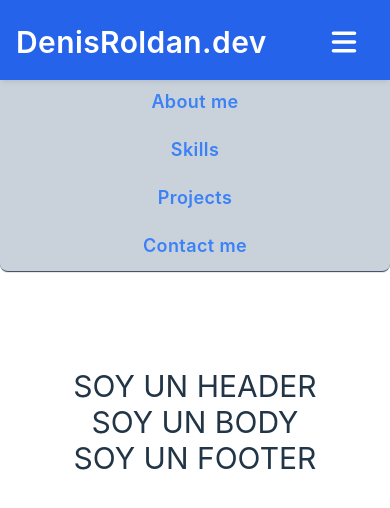
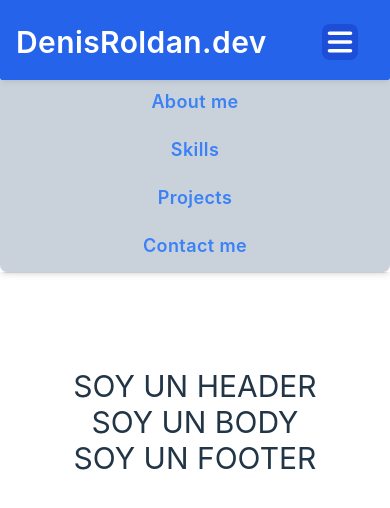
Before and after one commit to denisrold/Portfolio, a React (Vite) app in the folder portfolio/: page / in a window 390 px wide. Both pictures are taken after a click on the icon 344 px from the left and 42 px from the top of the page. Shown: the top 508 px of the page. Built offline with nearby package versions, Linux system fonts and the light colour scheme.

Commit message:
NavBar finished

```diff
--- a/portfolio/src/assets/TailwindCustom.jsx
+++ b/portfolio/src/assets/TailwindCustom.jsx
@@ -1 +1 @@
-export const customList = "w-full pt-2  h-12 border-black border-t-0 text-blue-500 md:text-white md:border-none md:pt-0 flex-2 mr-8 cursor-pointer md:hover:text-blue-500"
+export const customList = "w-full pt-2  h-12 border-black border-t-0 active:bg-blue-700 md:active:bg-transparent md:active:scale-95 active:bg-opacity-50 active:text-white text-blue-500 md:text-white md:border-none md:pt-0 flex-2 mr-8 cursor-pointer md:hover:text-blue-500"
--- a/portfolio/src/components/views/Navbar.jsx
+++ b/portfolio/src/components/views/Navbar.jsx
@@ -4,25 +4,32 @@ import { useState } from 'react';
 import { customList } from '../../assets/TailwindCustom';
 
 const Navbar=()=>{
+    //BarState
     const [isMenuOpen, setMenuOpen] = useState(false);
+    //BarHandler
     const toggleMenu = () => {
       setMenuOpen(!isMenuOpen);
     };
 
     return (
-        <nav className="h-20 z-10  w-full bg-blue-600 font-semibold fixed top-0 left-0 p-4 md:px-4 lg:px-36 text-white tracking-wide shadow-md shadow-bottom">
-            <FontAwesomeIcon icon={faBars} onClick={toggleMenu} className='m-4 mt-3 float-right md:hidden w-7 h-7'/>
+        <nav className="fixed h-20 z-10 rounded-b-sm w-full bg-blue-600 font-semibold  top-0 left-0 p-4 md:px-4 lg:px-36 text-white tracking-wide shadow-md shadow-bottom">
+            <FontAwesomeIcon
+             icon={faBars}
+             onClick={toggleMenu}
+             className={`m-4 mt-2 float-right md:hidden w-7 h-7 bg-none rounded-lg border-4 border-transparent  ${isMenuOpen ? 'bg-blue-700 rounded-lg border-4 border-blue-700 ':'bg-none'}`}
+             />
             <div className="w-full md:flex justify-between">
-                <span className="block text-3xl mt-2 mr-40 md:flex md:mt-1 md:text-2xl md:ml-5 md:mr-20 lg:text-3xl lg:mr-0 mt-1 lg:ml-10">DenisRoldan.dev</span>
-                <ul className={`${isMenuOpen ? ' border-b border-0 rounded-lg rounded-t-none absolute w-full left-0 mt-5 bg-slate-400 bg-opacity-50 z-0' : 'hidden'}  md:border-none md:w-fit md:bg-transparent md:relative md:text-white md:flex md:mt-4 my-2 mr-8 mt-3 text-lg hover:transition-all duration-300}`}>
+                <span className="block text-3xl mt-2 mr-40 md:flex md:mt-1 md:text-2xl md:ml-5 md:mr-20 lg:text-3xl lg:mr-0 lg:ml-10">DenisRoldan.dev</span>
+                <ul className={`${isMenuOpen ? 'border-b border-0 rounded-lg rounded-t-none absolute w-full left-0 mt-5 bg-slate-400 bg-opacity-50' : 'hidden'}  md:border-none md:w-fit md:bg-transparent md:relative md:text-white md:flex md:mt-4 my-2 mr-8 mt-3 text-lg hover:transition-all duration-300}`}>
                     <li onClick={toggleMenu} className={customList}>About me</li>
                     <li onClick={toggleMenu} className={customList}>Skills</li>
                     <li onClick={toggleMenu} className={customList}>Projects</li>
-                    <li onClick={toggleMenu} className={`md:hidden border-b border-slate-600 rounded-lg + ${customList}`}>Contact me</li>
+                    <li onClick={toggleMenu} className={`shadow-md shadow-bottom md:hidden + ${customList}`}>Contact me</li>
                 </ul>
-                <button className="hidden md:flex h-12 w-36  bg-blue-500 justify-around border-0 hover:bg-blue-700">Contact me</button>
+                <button className="hidden md:flex h-12 w-36  bg-blue-500 justify-around border-0 hover:bg-blue-700 active:scale-95 focus:outline-none focus:bg-none">Contact me</button>
             </div>
         </nav>
     )
     }
-    export default Navbar;
+
+export default Navbar;
```
